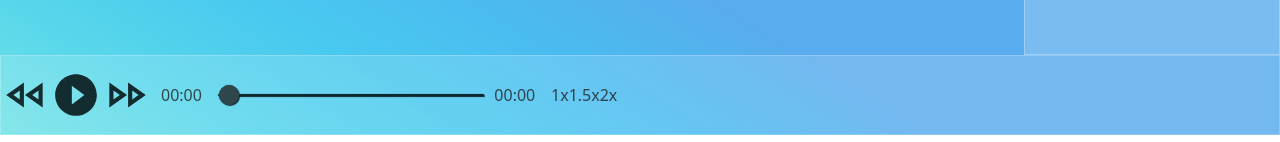
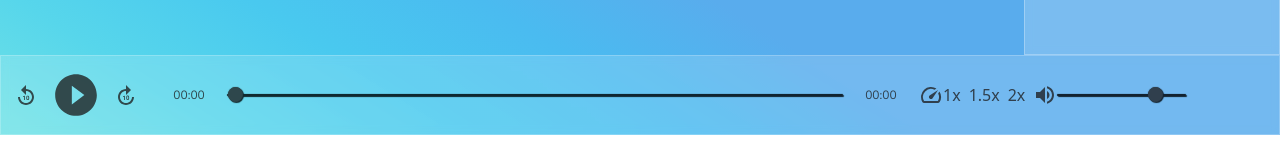
Before and after one commit to kenny08gt/beek-web-player, a React (Create React App) app: page / in a window 1280 px wide. Shown: the part 665-807 px from the top of the page. Built offline with nearby package versions, Linux system fonts and the light colour scheme.

Commit message:
Added volume support

```diff
--- a/package.json
+++ b/package.json
@@ -5,6 +5,7 @@
   "dependencies": {
     "@craco/craco": "^6.1.1",
     "@material-ui/core": "^4.11.3",
+    "@material-ui/icons": "^4.11.2",
     "@testing-library/jest-dom": "^5.11.4",
     "@testing-library/react": "^11.1.0",
     "@testing-library/user-event": "^12.1.10",
--- a/src/player/index.js
+++ b/src/player/index.js
@@ -1,11 +1,13 @@
 import React from 'react'
 import ReactPlayer from 'react-player'
-import PlayIconUnselected from '../icons/play_circle_black_24dp.svg';
-import PlayIconSelected from '../icons/play_circle_filled_black_24dp.svg';
-import PauseIconUnselected from '../icons/pause_circle_black_24dp.svg';
-import PauseIconSelected from '../icons/pause_circle_filled_black_24dp.svg';
 import ForwardIcon from '../icons/fast_forward_black_24dp.svg';
 import RewindIcon from '../icons/fast_rewind_black_24dp.svg';
+import SpeedIcon from '@material-ui/icons/Speed';
+import PlayCircleFilledIcon from '@material-ui/icons/PlayCircleFilled';
+import PauseCircleFilledIcon from '@material-ui/icons/PauseCircleFilled';
+import Forward10Icon from '@material-ui/icons/Forward10';
+import Replay10Icon from '@material-ui/icons/Replay10';
+import VolumeUpIcon from '@material-ui/icons/VolumeUp';
 
 class Player extends React.Component {
     constructor(props) {
@@ -17,6 +19,7 @@ class Player extends React.Component {
             played: 0,
             seeking: false,
             duration: 0,
+            volume: 0.8,
         };
 
         this.togglePlayState = this.togglePlayState.bind(this);
@@ -28,6 +31,7 @@ class Player extends React.Component {
         this.handleSeekMouseDown = this.handleSeekMouseDown.bind(this);
         this.handleRewind = this.handleRewind.bind(this);
         this.handleForward = this.handleForward.bind(this);
+        this.handleVolumeChange = this.handleVolumeChange.bind(this);
 
       }
 
@@ -83,6 +87,10 @@ class Player extends React.Component {
           return (min < 10 ? `0${min}` : min ) + ':' + (sec < 10 ? `0${sec}` : sec )
       }
 
+      handleVolumeChange = e => {
+        this.setState({ volume: parseFloat(e.target.value) })
+      }
+
       ref = player => {
         this.player = player
       }
@@ -93,13 +101,19 @@ class Player extends React.Component {
                     <div className=" h-screen w-screen flex justify-between align-middle ">
                         <div className="cover-wrapper m-auto">
                             <div className="">
-                                <div>
+                                <div className="relative">
                                     <img className="audiobook-cover"
                                     src={this.props.book.cover} alt=""/>
+                                    <div className="controls-over">
+                                        <button className='play' onClick={this.togglePlayState}>
+                                            { this.state.playing ? <PauseCircleFilledIcon color={'#252626'} fontSize='inherit'/> : <PlayCircleFilledIcon color={'#252626'} fontSize='inherit' />}
+                                        </button>
+                                    </div>
+                                </div>
+
                                 <div className="author-info">
                                         <h3>{this.props.book.author}</h3>
                                         <small>{this.props.book.narrator}</small>
-                                    </div>
                                     </div>
                             </div>
                         </div>
@@ -154,9 +168,9 @@ class Player extends React.Component {
                 </div>
                 <div className="player-controls w-screen glassmorphism-effect">
                     <div className="left-controls flex-row">
-                        <button onClick={this.handleRewind}><img className="icon" src={ RewindIcon } alt="Rewind" /></button>
-                        <button onClick={this.togglePlayState}><img className="icon" src={ this.state.playing ? PauseIconSelected : PlayIconSelected} alt="Play" /></button>
-                        <button onClick={this.handleForward}><img className="icon" src={ ForwardIcon } alt="Forward" /></button>
+                        <button onClick={this.handleRewind}><Replay10Icon color={'#252626'} fontSize='default'/></button>
+                        <button className='play' onClick={this.togglePlayState}>{ this.state.playing ? <PauseCircleFilledIcon color={'#252626'} fontSize='inherit'/> : <PlayCircleFilledIcon color={'#252626'} fontSize='inherit' />}</button>
+                        <button onClick={this.handleForward}><Forward10Icon color={'#252626'} fontSize='default'/></button>
                     </div>
                     <div className="length-controls">
                         <span className='current-time'>{this.secondsToMinutesAndSeconds(this.state.duration * this.state.played)}</span>
@@ -170,19 +184,30 @@ class Player extends React.Component {
                         />
                         <span className="elapsed-time">{this.secondsToMinutesAndSeconds(this.state.duration * (1 - this.state.played))}</span>
                     </div>
-                    <button onClick={this.handleSetPlaybackRate} value={1}>1x</button>
-                    <button onClick={this.handleSetPlaybackRate} value={1.5}>1.5x</button>
-                    <button onClick={this.handleSetPlaybackRate} value={2}>2x</button>
+
+                    <div className="speed-controls flex justify-center">
+                        <SpeedIcon color={'#252626'}/>
+                        <button className="mr-2" onClick={this.handleSetPlaybackRate} value={1}>1x</button>
+                        <button className="mr-2" onClick={this.handleSetPlaybackRate} value={1.5}>1.5x</button>
+                        <button className="mr-2" onClick={this.handleSetPlaybackRate} value={2}>2x</button>
+                    </div>
+
+                    <div className="volume-controls flex justify-center">
+                        <VolumeUpIcon color={'#252626'}/>
+                        <input className='volume-bar' type='range' min={0} max={1} step='any' value={this.state.volume} onChange={this.handleVolumeChange} />
+                     </div>
 
                     <ReactPlayer
                         style={{'display': 'none'}}
                         onProgress={this.handleProgress}
                         playbackRate={this.state.playbackRate}
                         ref={this.ref}
+                        volume={this.state.volume}
                         playing={this.state.playing}
                         onDuration={this.handleDuration}
                         url={this.props.book.audio}></ReactPlayer>
                 </div>
+
             </div>
         )
     }
--- a/src/style/player.scss
+++ b/src/style/player.scss
@@ -17,10 +17,45 @@ $height_controls: 80px;
                 border-radius: 6px;
                 box-shadow: 0 0 19px 3px #54d4d8;
                 transition: transform 0.3s;
+                // &:hover {
+                //     transform: translateY(-40px) scale(1.02);
+                // }
+            }
+
+            .controls-over {
+                position: absolute;
+                left: 0;
+                top: 0;
+                right: 0;
+                bottom: 0;
+                transform: translateY(-50px);
+                display: flex;
+                justify-content: center;
+                align-items: center;
+                .play {
+                    opacity: 0;
+                    pointer-events: none;
+                    transition: opacity 0.2s;
+                    font-size: 90px;
+                    &:focus, &:active {
+                        outline: none;
+                    }
+                    border-radius: 50%;
+                    // height: 50px;
+                    // width: 50px;
+
+                }
                 &:hover {
-                    transform: translateY(-40px) scale(1.02);
+                    .play {
+                        opacity: 0.7;
+                        pointer-events: all;
+                        &:hover {
+                            opacity: 1;
                         }
                     }
+                }
+            }
+
             .author-info {
                 font-family: $font;
                 color: $black;
@@ -155,26 +190,31 @@ $height_controls: 80px;
                 border-radius: 50%;
                 height: 50px;
                 width: 50px;
-                .icon {
-                    height: 50px;
-                    width: 50px;
-
+                &.play {
+                    font-size: 50px;
+                    svg {
+                        margin-top: -35px;
+                    }
                 }
             }
         }
         .length-controls {
             display: flex;
             align-items: center;
-            width: 400px;
+            width: 60vw;
             .current-time, .elapsed-time {
                 width: 70px;
                 color: $black;
                 display: block;
                 padding: 0 10px;
                 box-sizing: content-box;
+                font-family: $font;
+                font-size: 12px;
+                text-align: center;
+            }
         }
 
-            .seek-bar {
+        .seek-bar, .volume-bar {
             -webkit-appearance: none; /* Hides the slider so that custom slider can be made */
             width: 100%; /* Specific width is required for Firefox. */
             background: transparent;
@@ -202,19 +242,19 @@ $height_controls: 80px;
               &::-webkit-slider-thumb {
                 -webkit-appearance: none;
                 border: 1px solid $black;
-                    height: 20px;
-                    width: 20px;
+                height: 15px;
+                width: 15px;
                 border-radius: 50%;
                 background: $black;
                 cursor: pointer;
-                    margin-top: -10px; /* You need to specify a margin in Chrome, but in Firefox and IE it is automatic */
+                margin-top: -8px; /* You need to specify a margin in Chrome, but in Firefox and IE it is automatic */
                 box-shadow: 1px 1px 1px #000000, 0px 0px 1px #0d0d0d;
               }
               &::-moz-range-thumb{
                 box-shadow: 1px 1px 1px #000000, 0px 0px 1px #0d0d0d;
                 border: 1px solid $black;
-                    height: 20px;
-                    width: 20px;
+                height: 15px;
+                width: 15px;
                 border-radius: 50%;
                 background: $black;
                 cursor: pointer;
@@ -222,8 +262,8 @@ $height_controls: 80px;
               &::-ms-thumb {
                 box-shadow: 1px 1px 1px #000000, 0px 0px 1px #0d0d0d;
                 border: 1px solid $black;
-                    height: 20px;
-                    width: 20px;
+                height: 15px;
+                width: 15px;
                 border-radius: 50%;
                 background: $black;
                 cursor: pointer;
@@ -284,4 +324,3 @@ $height_controls: 80px;
         }
     }
 }
-}
```
Also changed, not shown: 2 other files (tests, documents, lock files or other folders). Lines whose indentation alone changed are shown as unchanged.
